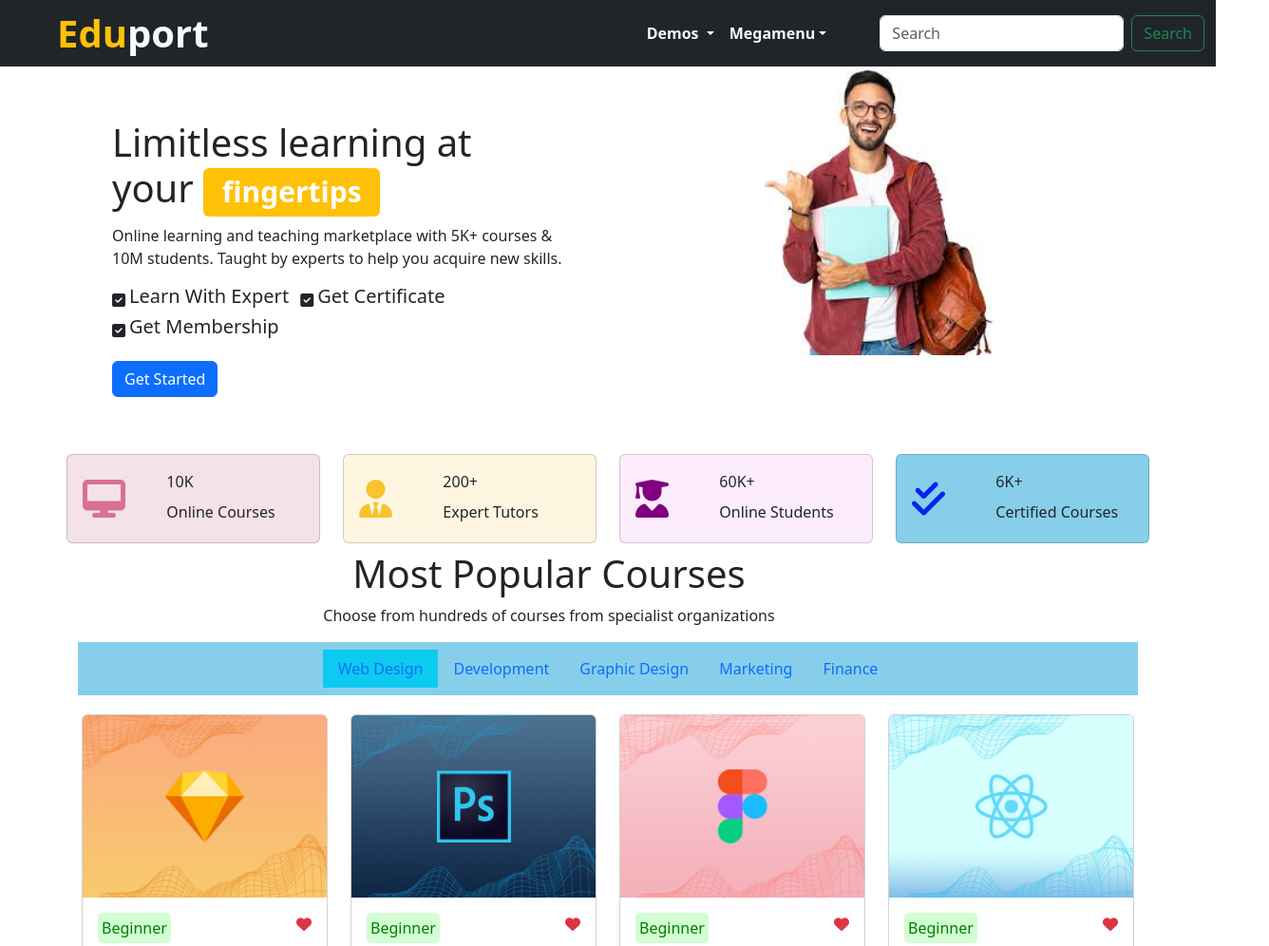
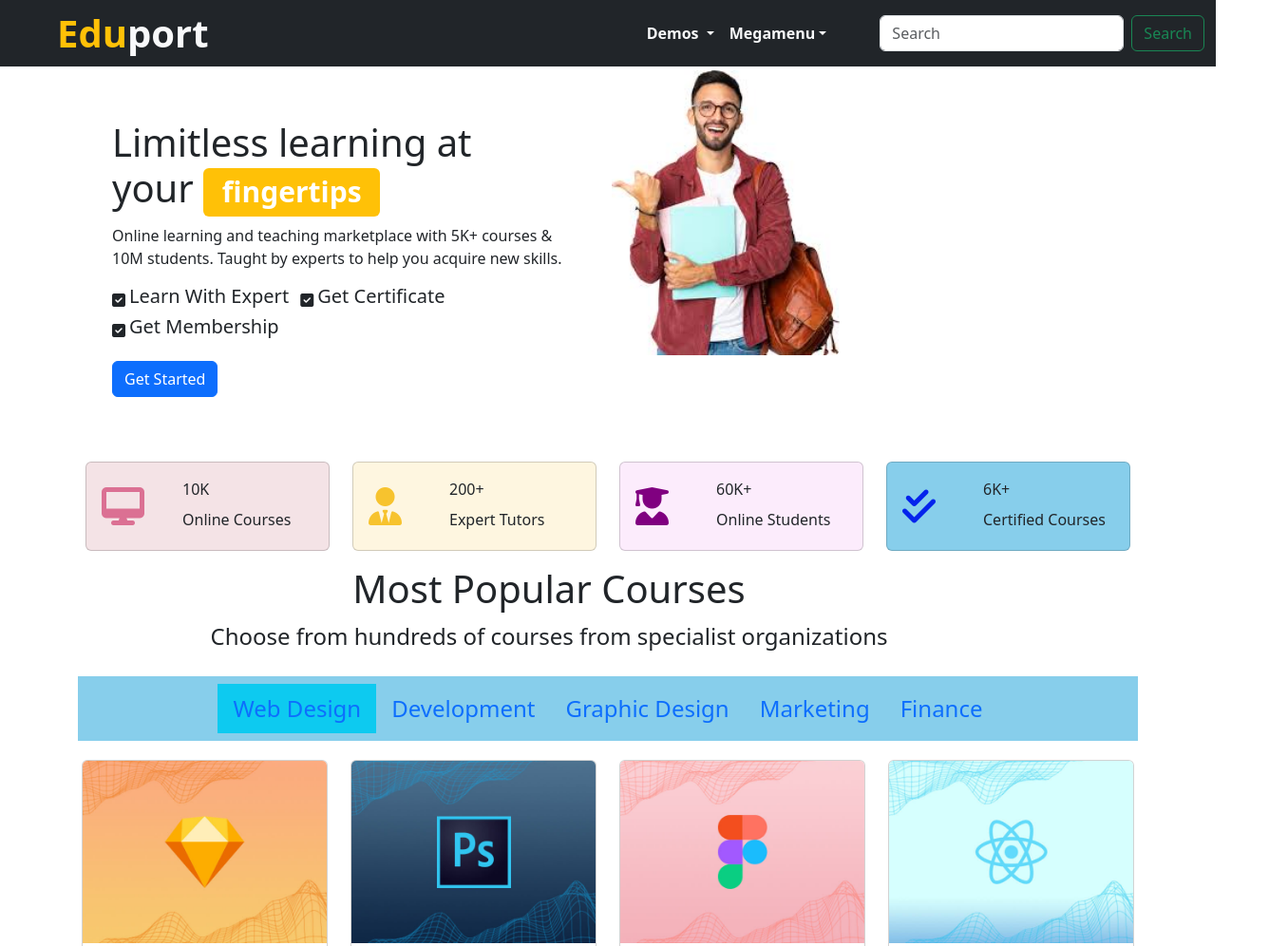
Before and after one commit to Web864/Eduport, a plain HTML site: page index.html in a window 1280 px wide. Shown: the top 996 px of the page at 95% size, 1336 px wide, since content can reach past the window. Drawn offline with nearby package versions, Linux system fonts and the light colour scheme.

Commit message:
Updated project

```diff
--- a/css/style.css
+++ b/css/style.css
@@ -1,8 +1,28 @@
-*{
-    padding: 0;
-    margin: 0;
-    box-sizing: border-box;
+/* --- Global overflow fix --- */
+* {
+  margin: 0;
+  padding: 0;
+  box-sizing: border-box;
 }
+
+/* Prevent horizontal scroll */
+html, body {
+  width: 100%;
+  overflow-x: hidden;
+}
+
+/* Make sure images never exceed screen width */
+img {
+  max-width: 100%;
+  height: auto;
+  display: block;
+}
+
+/* For extra safety */
+.container, .container-fluid, .row {
+  overflow-x: hidden;
+}
+
 .darkpink{
     color: palevioletred;
 }
--- a/index.html
+++ b/index.html
@@ -3,7 +3,7 @@
   <head>
     <meta charset="utf-8" />
     <meta name="viewport" content="width=device-width, initial-scale=1" />
-    <title>Home Page</title>
+    <title>EduPort</title>
     <link
       href="https://cdn.jsdelivr.net/npm/bootstrap@5.3.8/dist/css/bootstrap.min.css"
       rel="stylesheet"
@@ -114,7 +114,7 @@
     </header>
     <main>
       <div class="container">
-        <class class="row">
+        <div class="row">
           <div class="my-2 p-5 col-md-6 col-lg-6 col-xl-6">
             <div class="p-relative">
               <h1 class="p-absolute">
@@ -156,11 +156,11 @@
               style="height: 300px; object-fit: cover"
             />
           </div>
-        </class>
+        </div>
       </div>
 
-      <div class="container p-0 m0">
-        <div class="row">
+      <div class="container p-0">
+        <div class="row m-2">
           <div class="col-lg-3 col-md-6 mt-1">
             <div class="card pink">
               <div class="row gx-0">
@@ -225,11 +225,11 @@
       </div>
       <div class="container m-2 text-center">
         <h1>Most Popular Courses</h1>
-        <p>Choose from hundreds of courses from specialist organizations</p>
+        <p class="text fs-4">Choose from hundreds of courses from specialist organizations</p>
       </div>
 
       <div class="container">
-        <ul class="nav skyblue justify-content-center p-2">
+        <ul class="nav skyblue justify-content-center fs-4 p-2">
           <li class="nav-item active bg-info">
             <a class="nav-link active" aria-current="page" href="#"
               >Web Design</a
@@ -551,11 +551,11 @@
         </div>
       </div>
 
-      <div class="container mt-5 bg-info rounded-2">
-        <div class="row p-5">
-          <div class="col-md-9">
+      <div class="container mt-5  bg-info rounded-2">
+        <div class="row pt-5 pb-5">
+          <div class="col-md-8">
             <h1>Become an instructor!</h1>
-            <p class="text">
+            <p class="text fs-5 mt-3 m-0">
               Speedily say has suitable disposal add boy. On forth doubt miles
               of child. Exercise joy man children rejoiced. Yet uncommonly his
               ten who diminution astonished.
@@ -563,7 +563,7 @@
           </div>
           <div class="col-md-3">
             <button
-              class="btn d-block mx-auto my-5 bg-transparent border-warning yellow p-auto"
+              class="btn d-block mx-auto my-5 fs-5 bg-transparent border-warning yellow p-auto"
             >
               start Teaching Today
             </button>
@@ -573,7 +573,7 @@
 
       <div class="container text-center mt-5">
         <h1 class="header">Our Trending Courses</h1>
-        <p class="text">Check out most 🔥 courses in the market</p>
+        <p class="text fs-4">Check out most 🔥 courses in the market</p>
         <div id="carouselExample" class="carousel slide">
           <div class="carousel-inner">
             <div class="carousel-item active">
@@ -689,7 +689,8 @@
                 <li class="p-1 fs-5">
                   Toll free:+1234 568 963 (9:AM to 8:PM IST)
                 </li>
-                <li class="p-1 fs-5">Email:example@gmail.com</li>
+                <li class="p-1 fs-5">Email:
+                    example@gmail.com</li>
               </ul>
             </div>
           </div>
```
